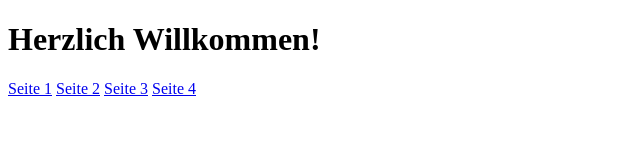
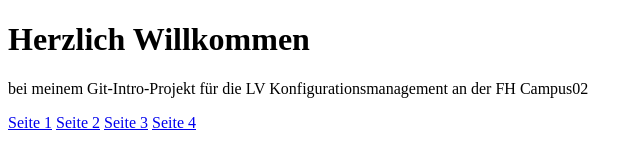
Before and after one commit to thomasaltenburger98/fh_konfmgmt, a plain HTML site: page index.html in a window 1280 px wide. Shown: the whole page, without its empty margins (0-643 px from the left). Drawn offline with Linux system fonts and the light colour scheme.

Commit message:
add subtitle to headline

```diff
--- a/index.html
+++ b/index.html
@@ -7,7 +7,8 @@
     <title>Intro to Git</title>
 </head>
 <body>
-    <h1>Herzlich Willkommen!</h1>
+    <h1>Herzlich Willkommen</h1>
+    <p>bei meinem Git-Intro-Projekt für die LV Konfigurationsmanagement an der FH Campus02</p>
 
     <a href="page1.html">Seite 1</a>
     <a href="page2.html">Seite 2</a>
```
